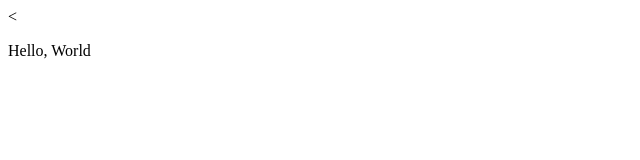
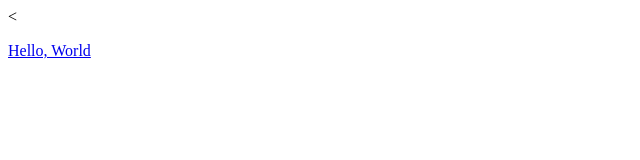
Before and after one commit to veda-m/veda-m.github.io, a plain HTML site: page index.html in a window 1280 px wide. Shown: the full height of the page, 0-640 px from the left. Drawn offline with Linux system fonts and the light colour scheme.

Commit message:
link try again

```diff
--- a/index.html
+++ b/index.html
@@ -5,6 +5,6 @@
     <title></title>
   </head>
   <body>
-    <p> Hello, World</p>
+    <p><a href="/weekly1/Week-1-Website">Hello, World</a></p>
   </body>
 </html>
```
